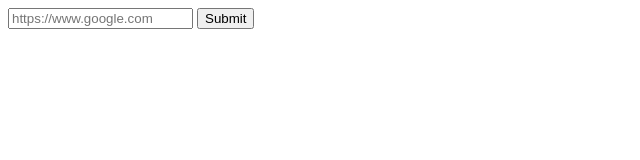
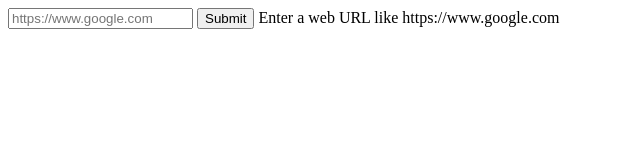
Before and after one commit to ksksn/Scrawler, a website: page index.html in a window 1280 px wide. Shown: the whole page, without its empty margins (0-640 px from the left). Drawn offline with nearby package versions, Linux system fonts and the light colour scheme.

Commit message:
Updated index.html

```diff
--- a/index.html
+++ b/index.html
@@ -55,6 +55,7 @@
         <div id="searchbar">
             <input id="search" type="text" placeholder="https://www.google.com">
             <button id="submit">Submit</button>
+            Enter a web URL like https://www.google.com
         </div>
         <br>
         <div id="result" class="container"></div>
```
